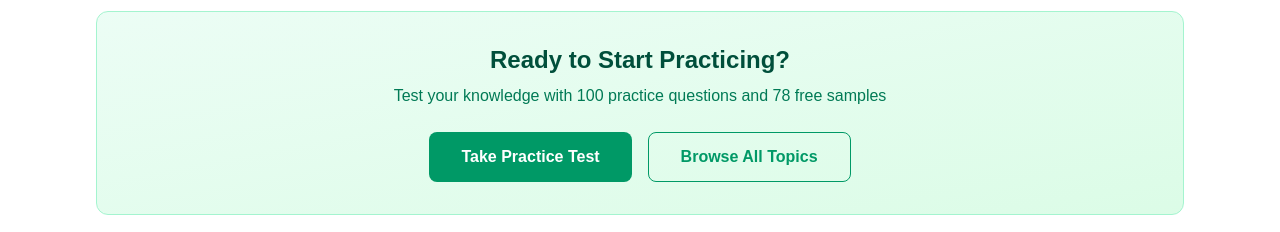
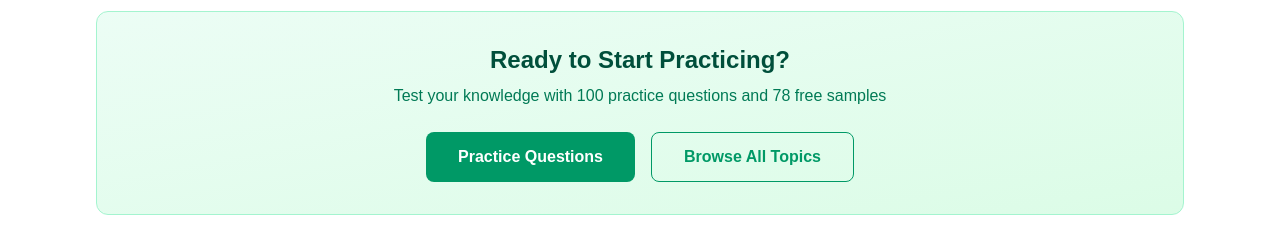
Before and after one commit to jessems/snready, a Next.js app: page /study-guide/csa in a window 1280 px wide. Shown: the part 2560-2792 px from the top of the page. Built offline with nearby package versions, Linux system fonts and the light colour scheme; no server answers.

Commit message:
Change study guide CTA from 'Take Practice Test' to 'Practice Questions'
There are no practice tests, only practice questions.

Co-Authored-By: Claude Opus 4.5 <noreply@anthropic.com>

```diff
--- a/app/study-guide/[cert]/page.tsx
+++ b/app/study-guide/[cert]/page.tsx
@@ -296,7 +296,7 @@ export default async function StudyGuidePage({ params }: Props) {
                 href={`/practice-tests/${cert}`}
                 className="inline-flex items-center justify-center rounded-lg bg-emerald-600 px-8 py-3 font-semibold text-white transition-colors hover:bg-emerald-700"
               >
-                Take Practice Test
+                Practice Questions
               </Link>
               <Link
                 href={`/certifications/${cert}`}
```
